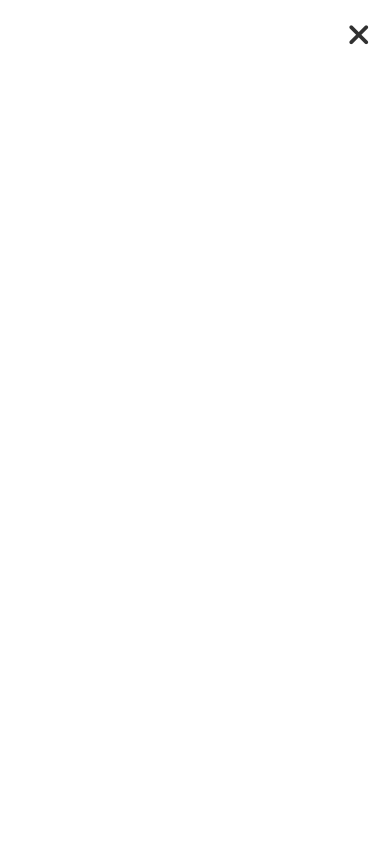
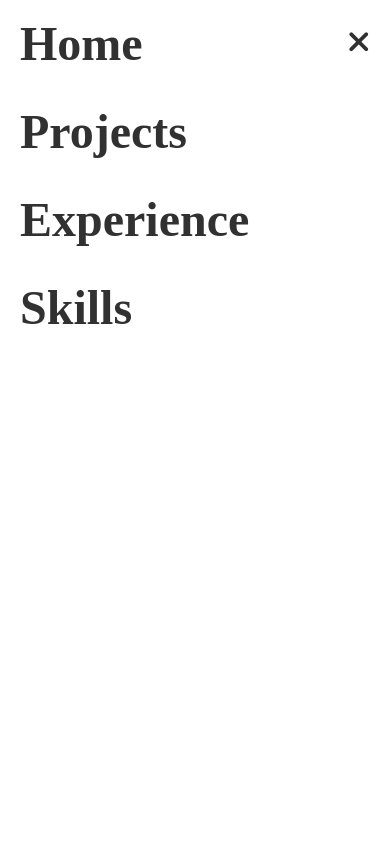
Before and after one commit to sameenmajid12/Portfolio, a React (Vite) app: page / in a window 390 px wide. Both pictures are taken after a click on the icon 342 px from the left and 36 px from the top of the page. Shown: the top 844 px of the page. Built offline with nearby package versions, Linux system fonts and the light colour scheme; a web font is replaced by a local one.

Commit message:
Implemented headermenu functionality

```diff
--- a/src/Components/Header.jsx
+++ b/src/Components/Header.jsx
@@ -62,7 +62,7 @@ function Header({ windowTop, scrollToSection, checkActive }) {
           <i  onClick={toggleMenu} className="fa-solid fa-bars"></i>
         </div>
       </div>
-      {menuVisibility && <HeaderMenu toggleVisibility={toggleMenu}/>}
+      {menuVisibility && <HeaderMenu toggleVisibility={toggleMenu} scrollToSection={scrollToSection}/>}
     </>
   );
 }
--- a/src/Components/HeaderMenu.jsx
+++ b/src/Components/HeaderMenu.jsx
@@ -1,16 +1,27 @@
 import { useEffect } from "react";
 
-function HeaderMenu({toggleVisibility}){
-  useEffect(()=>{
+function HeaderMenu({ toggleVisibility, scrollToSection }) {
+  useEffect(() => {
     document.body.style.overflow = "hidden";
-    return()=>{
-      document.body.style.overflow='scroll';
-    }
-  },[])
-  return(
-    <div className="animate-slide-in bg-white w-[100dvw] h-[100dvh] z-200 fixed top-0 bottom-0 right-0 left-0">
-        <i onClick={toggleVisibility} className="fa-solid fa-multiply absolute top-5 right-5 text-3xl cursor-pointer"></i>
+    return () => {
+      document.body.style.overflow = "scroll";
+    };
+  }, []);
+  const navigate=(route)=>{
+    scrollToSection(route);
+    toggleVisibility();
+  }
+  return (
+    <div className="flex flex-col gap-y-10 animate-slide-in bg-white w-[100dvw] h-[100dvh] z-200 fixed top-0 bottom-0 right-0 left-0 p-5">
+      <i
+        onClick={toggleVisibility}
+        className="fa-solid fa-multiply absolute top-3 right-5 text-3xl cursor-pointer transform -translate-y-[-50%]"
+      ></i>
+      <div onClick={()=>navigate("home")} className="text-5xl font-bold cursor-pointer w-max">Home</div>
+      <div onClick={()=>navigate("projects")} className="text-5xl font-bold cursor-pointer w-max">Projects</div>
+      <div onClick={()=>navigate("experience")} className="text-5xl font-bold cursor-pointer w-max">Experience</div>
+      <div onClick={()=>navigate("skills")} className="text-5xl font-bold cursor-pointer w-max">Skills</div>
     </div>
-  )
+  );
 }
 export default HeaderMenu;
```
